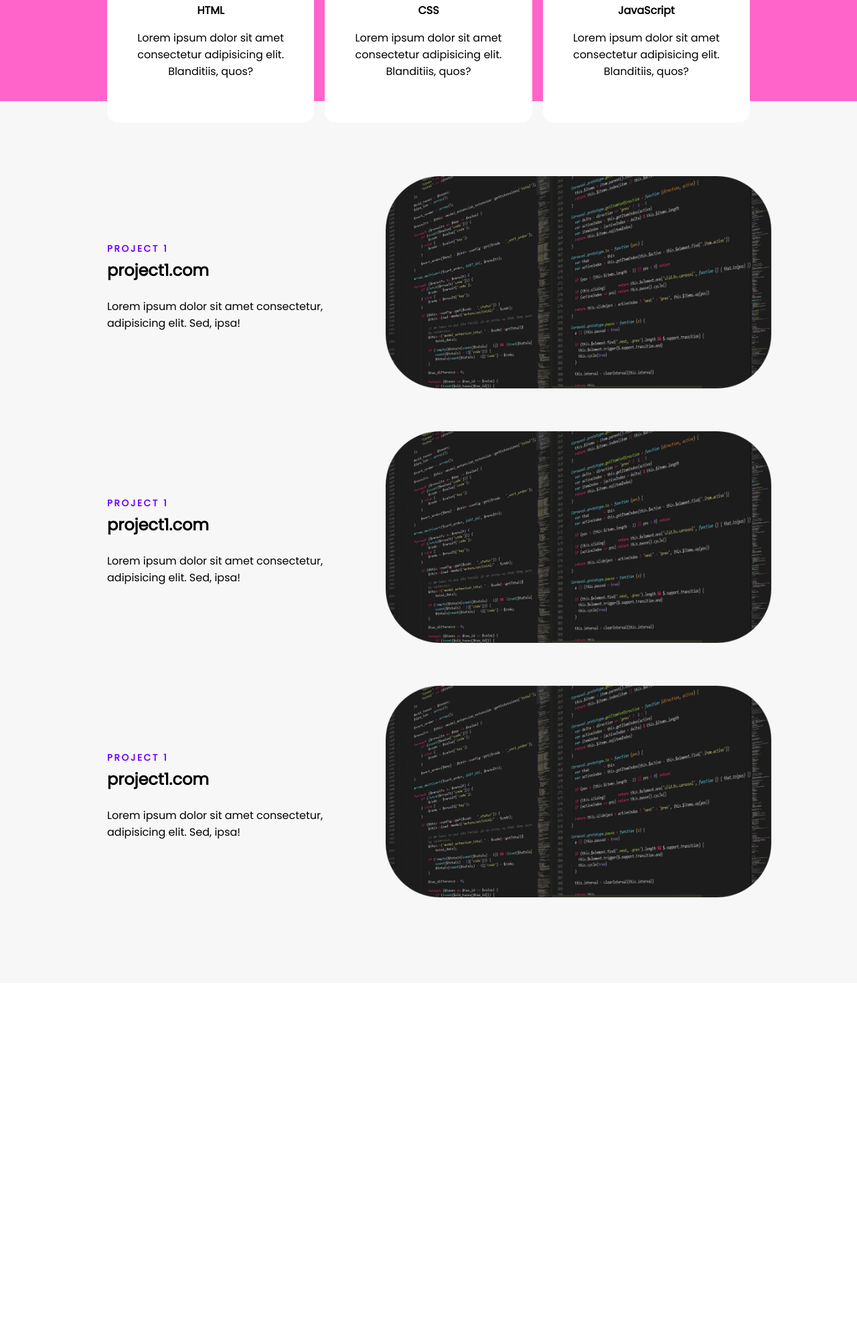
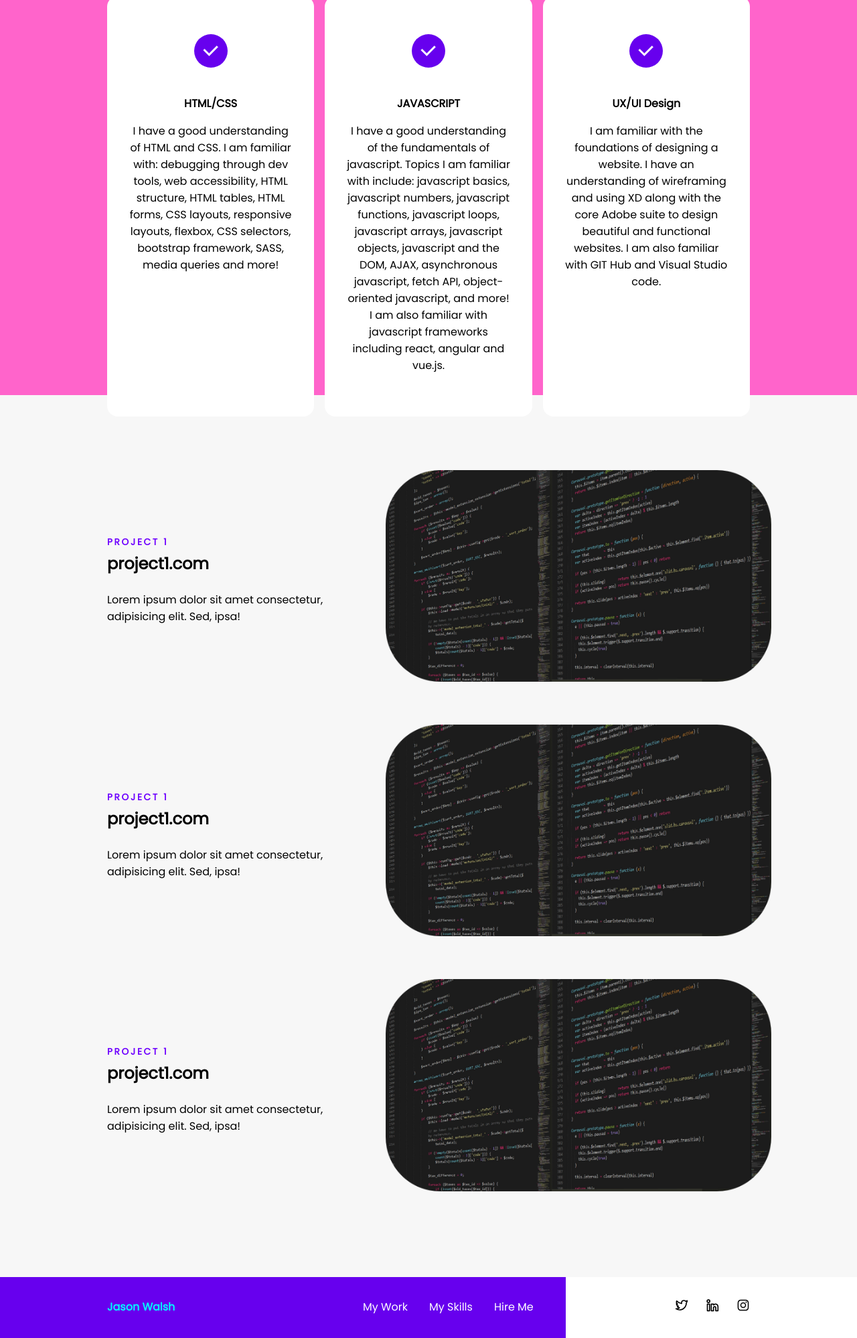
Before and after one commit to jherscovici/jwportfolio, a plain HTML site: page index.html in a window 1280 px wide. Shown: the part 1544-3542 px from the top of the page at 67% size. Before the commit the page ends 3012 px from the top, so only its background shows below. Drawn offline with Linux system fonts and the light colour scheme.

Commit message:
commit changes

```diff
--- a/css/main.scss
+++ b/css/main.scss
@@ -18,7 +18,7 @@ a {
 img {width: 100%;}
 
 
-.nav-container {
+.nav-container .footer-container {
     background: #6700EE;
 
     a {
@@ -26,7 +26,7 @@ img {width: 100%;}
     }
 }
 
-header {
+header .footer {
     display: flex;
     justify-content: space-between;
     padding: 2em;
--- a/index.html
+++ b/index.html
@@ -76,7 +76,8 @@
                 <p class="subtitle">Web Developer</p>
                 <p class="about-me">About Me</p>
 
-                <p class="about-me-desc">Lorem ipsum dolor sit amet consectetur adipisicing elit. Nesciunt, quis!</p>
+                <p class="about-me-desc">Hi! I’m Jason 😊 and I’m a self-taught front end web developer. I taught myself front end development mostly through online resources and some mentorship from an experienced developer. The main resource I used to learn was teamtreehouse.com.
+                    <br><br> I completed the Front End Web Development track through Team Treehouse and other online resources. Topics covered in the front end program includeded the foundations of HTML, CSS, Javascript and UX.  I also have familiarity with Adobe Suite (Illustrator, Photoshop and Indesign).</p>
             </div>
         </div>
         <img class="right transition2" src="images/code pic.png" alt="coding">
@@ -89,22 +90,22 @@
                     <div class="icon-container one">
                         <img src="images/check.svg" alt="yes">
                     </div>
-                    <p class="skill-title">HTML</p>
-                    <p class="featured-desc skill-desc"> Lorem ipsum dolor sit amet consectetur adipisicing elit. Blanditiis, quos?</p>
+                    <p class="skill-title">HTML/CSS</p>
+                    <p class="featured-desc skill-desc"> I have a good understanding of HTML and CSS. I am familiar with: debugging through dev tools, web accessibility, HTML structure, HTML tables, HTML forms, CSS layouts, responsive layouts, flexbox, CSS selectors, bootstrap framework, SASS, media queries and more!</p>
                 </li>
                 <li class="transition2">
                     <div class="icon-container two">
                         <img src="images/check.svg" alt="yes">
                     </div>
-                    <p class="skill-title">CSS</p>
-                    <p class="featured-desc skill-desc"> Lorem ipsum dolor sit amet consectetur adipisicing elit. Blanditiis, quos?</p>
+                    <p class="skill-title">JAVASCRIPT</p>
+                    <p class="featured-desc skill-desc"> I have a good understanding of the fundamentals of javascript. Topics I am familiar with include: javascript basics, javascript numbers, javascript functions, javascript loops, javascript arrays, javascript objects, javascript and the DOM, AJAX, asynchronous javascript, fetch API, object-oriented javascript, and more! I am also familiar with javascript frameworks including react, angular and vue.js.</p>
                 </li>
                 <li class="transition2">
                     <div class="icon-container three">
                         <img src="images/check.svg" alt="yes">
                     </div>
-                    <p class="skill-title">JavaScript</p>
-                    <p class="featured-desc skill-desc"> Lorem ipsum dolor sit amet consectetur adipisicing elit. Blanditiis, quos?</p>
+                    <p class="skill-title">UX/UI Design</p>
+                    <p class="featured-desc skill-desc"> I am familiar with the foundations of designing a website. I have an understanding of wireframing and using XD along with the core Adobe suite to design beautiful and functional websites. I am also familiar with GIT Hub and Visual Studio code.</p>
                 </li>
             </ul>
         </div>
@@ -147,6 +148,26 @@
 
     </section>
 
+    <div class="nav-container">
+        <header>
+        <a href="index.html" class="logo">Jason Walsh</a>
+
+        <nav>
+            <ul>
+                <li><a href="#">My Work</a></li>
+                <li><a href="#">My Skills</a></li>
+                <li><a href="#">Hire Me</a></li>
+            <ul>
+        </nav>
+        </header>
+        <div class="social-header">
+            <ul>
+                <li><a href="#"> <img src="images/twitter.svg" alt=""> </a></li>
+                <li><a href="#"> <img src="images/linkedin.svg" alt=""> </a></li>
+                <li><a href="#"> <img src="images/instagram.svg" alt=""> </a></li>
+            </ul>
+        </div>
+    </div>
 
 </body>
 </html>
```
Also changed, not shown: 2 other files.
